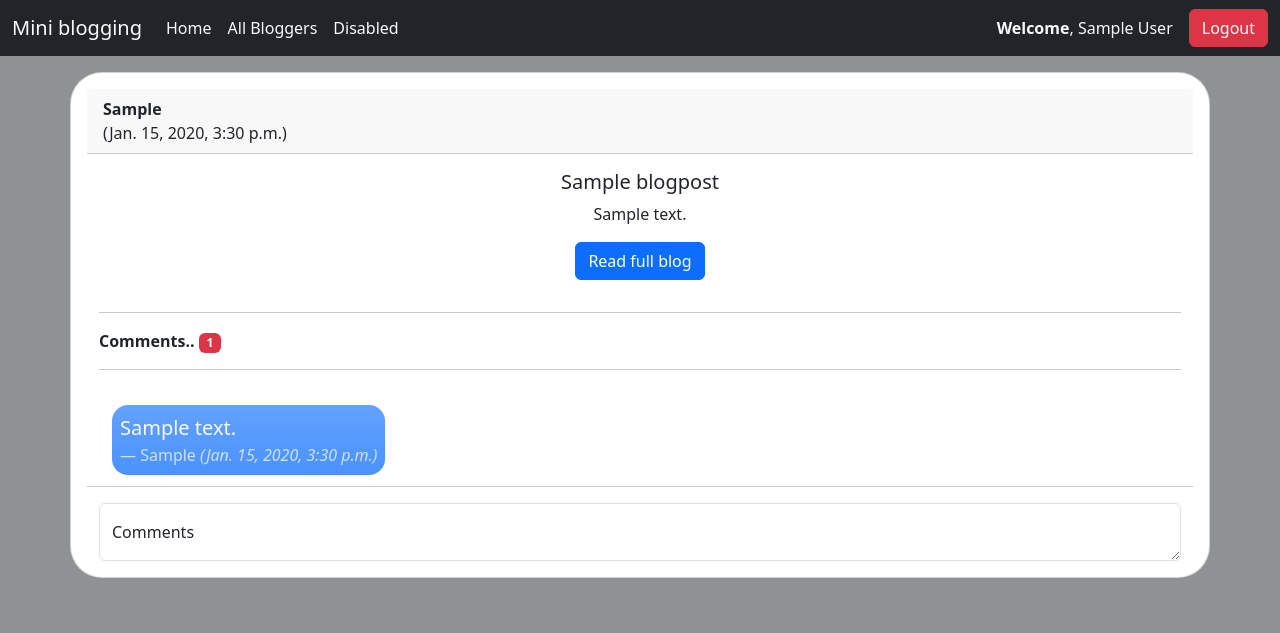
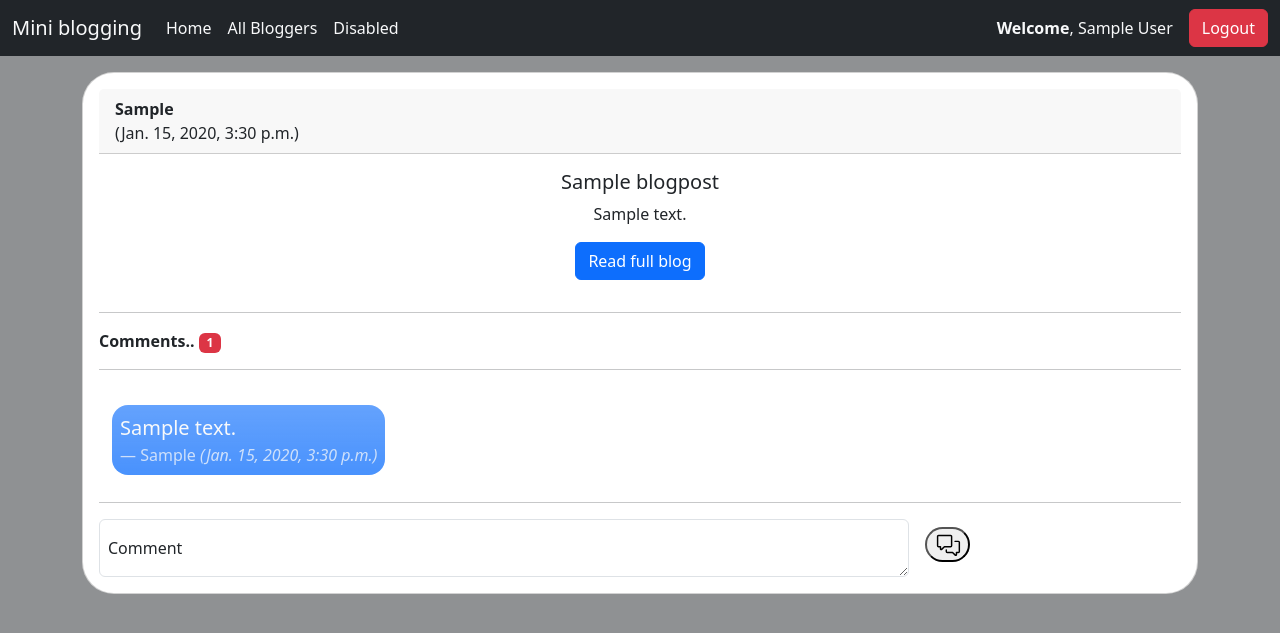
Before and after one commit to AlbatrossMullick/miniBlog, a Django app: page /blogs/ in a window 1280 px wide. Shown: the top 633 px of the page. Run offline with Django 5.2, Linux system fonts and the light colour scheme; a user stored in the database is signed in; tables that the repository leaves empty hold one stand-in row (values such as "Sample post").

Commit message:
user comment box working but still need to fix the updated date time presentation

```diff
--- /dev/null
+++ b/myblog/blog/forms.py
@@ -0,0 +1,30 @@
+from django.forms import ModelForm, Textarea
+from blog.models import Comment
+from django.utils.translation import gettext_lazy as _
+
+
+class UserCommentModelForm(ModelForm):
+    def __init__(self, *args, **kwargs):
+        super(UserCommentModelForm, self).__init__(*args, **kwargs)
+
+        # Removing the default label suffix
+        self.label_suffix = ''
+
+
+
+    def clean_comment(self):
+        data = self.cleaned_data['comment']
+
+        # No valdiation for now
+
+        # Return clean data
+        return data
+
+
+
+    class Meta:
+        model = Comment
+        fields = ['comment']
+        labels = {'comment':_("Comment")}
+        help_texts = {'comments':_("Please give your comment")}
+        widgets={'comment':Textarea(attrs={'placeholder':"Leave a comment here", 'class':'form-control'})}
--- a/myblog/blog/static/javascript/homepage.js
+++ b/myblog/blog/static/javascript/homepage.js
@@ -14,3 +14,87 @@ function readBlog(btn, more, less){
     }
 
 }
+
+// function postComment(event){
+//     event.preventDefault();
+//  console.log(event.target.)
+// }
+
+document.querySelectorAll(".comment-form").forEach(form => {
+    console.log(form)
+    form.addEventListener("submit", function(event){
+        event.preventDefault();
+        const formData = new FormData(form);
+        const csrfToken = form.querySelector('[name=csrfmiddlewaretoken]').value;
+        const blogId = form.getAttribute('data-blog-id')
+        const comment_section = document.querySelector(`.comment-section[data-comments-blog-id="${blogId}"]`).lastElementChild
+        // console.log(comment_section, blogId)
+        const months = ["Jan", "Feb", "Mar", "Apr", "May", "Jun", "Jul", "Aug", "Sep", "Oct", "Nov", "Dec"];
+
+
+
+        // fetching the new comment from the url -> json
+        fetch(`/blogs/${blogId}/`, {
+            method: "POST",
+            headers: {
+                "X-CSRFToken": csrfToken
+            },
+            body: formData
+        }).then(response => response.json()).then(data =>{
+            // console.log(data.status)
+            if(data.status === "success"){
+                // console.log(data.json())
+                const date = new Date(data.comment_date)
+                date_str = `${months[date.getMonth()]} ${date.getDate()}, ${date.getFullYear()}, ${date.toLocaleTimeString('en-US')}`
+                new_comment = `<div class="comment text-start" data-comment-id="${data.comment.id}">
+                <a href="" class=" btn link-underline link-underline-opacity-0">
+                  <blockquote class="blockquote text-start p-2 text-light bg-primary bg-gradient bg-opacity-75 my-1 rounded-4 w-auto">
+                    <p>${data.comment.comment}</p>
+                    <footer class="blockquote-footer text-start text-light fs-6 opacity-75">${date_str} <cite title="Source Title">(${ data.comment.comment_date })</cite></footer>
+                </blockquote>
+                </a>
+                </div>`;
+                comment_section.insertAdjacentHTML("beforeend", new_comment);
+                console.log(comment_section)
+                form.reset();
+            } else {
+                console.error('Failed to add comment', data.errors || data.error)
+            }
+        }).catch(error => console.error('Error:', error));
+
+
+    })
+
+})
+
+
+// document.getElementById('comment-form').addEventListener('submit', function(event){
+//     event.preventDefault();
+
+//     const comment = document.getElementById('id_comment').value;
+//     const csrfToken = document.querySelector('input[name="csrfmiddlewaretoken"]').value;
+
+//     fetch("{% url 'add_comment' blog.id %}", {
+//         method:"POST",
+//         headers:{
+//             "content-Type":"application/json",
+//             "X-CSRFToken": csrfToken
+//         },
+//         body: JSON.stringify({
+//             comment:comment
+//         })
+//     }).then(response => response.json()).then( data =>{
+//         if (data.success === 'success'){
+//             html = "<div class='text-start'>
+//             <a href='' class='btn link-underline link-underline-opacity-0'>
+//               <blockquote class='blockquote text-start p-2 text-light bg-primary bg-gradient bg-opacity-75 my-1 rounded-4 w-auto'>
+//                 <p>" +data.comment+ "</p>
+//                 <footer class='blockquote-footer text-start text-light fs-6 opacity-75'>" +data.user+ "<cite title='Source Title'>("+ data.comment.comment_date +")</cite></footer>
+//             </blockquote>
+//             </a>
+//             </div>"
+//             document.getElementById('comment-section').innerHTML +=html;
+//         }
+//     })
+
+// })
--- a/myblog/blog/templates/index.html
+++ b/myblog/blog/templates/index.html
@@ -6,7 +6,7 @@
 
 {% block content %}
 {% for blog in latest_blogs %}
-<div class="row justify-content-md-center card text-center p-3 my-3 rounded-5">
+<div class="justify-content-md-center card text-center p-3 my-3 rounded-5">
     <div class="card-header text-start">
       <strong>{{blog.blogger_name|capfirst}}</strong><footer class="fs-6 fw-lighter" title="Source Title"> ({{ blog.post_date }})</footer>
     </div>
@@ -26,8 +26,9 @@
         </span>
         <hr>
     </div>
+    <div class="comment-section" data-comments-blog-id="{{ blog.id }}">
     {% for comment in blog.comment_set.all %}
-    <div class="text-start">
+    <div class="comment text-start" data-comment-id="{{ comment.id }}">
     <a href="" class=" btn link-underline link-underline-opacity-0">
       <blockquote class="blockquote text-start p-2 text-light bg-primary bg-gradient bg-opacity-75 my-1 rounded-4 w-auto">
         <p>{{ comment.comment }}</p>
@@ -37,13 +38,18 @@
     </div>
     {% endfor %}
     {% endif %}
+  </div>
   <hr>
-    <div>
+  <div >
       {% if user.is_authenticated %}
-        <form>
-          <div class="form-floating">
-            <textarea class="form-control" placeholder="Leave a comment here" id="floatingTextarea"></textarea>
-            <label for="floatingTextarea">Comments</label>
+      <form class="comment-form row g-2" data-blog-id="{{blog.id}}" method="post">
+        {% csrf_token %}
+        <div class="col-auto form-floating w-75">
+          {{ form.comment }}
+          {{ form.comment.label_tag }}
+        </div>
+        <div class="col-auto">
+          <button class="rounded-5 m-2" type="submit"><svg xmlns="http://www.w3.org/2000/svg" viewBox="-4 -4 30 30" width="29" height="29"><path d="M1.75 1h12.5c.966 0 1.75.784 1.75 1.75v9.5A1.75 1.75 0 0 1 14.25 14H8.061l-2.574 2.573A1.458 1.458 0 0 1 3 15.543V14H1.75A1.75 1.75 0 0 1 0 12.25v-9.5C0 1.784.784 1 1.75 1ZM1.5 2.75v9.5c0 .138.112.25.25.25h2a.75.75 0 0 1 .75.75v2.19l2.72-2.72a.749.749 0 0 1 .53-.22h6.5a.25.25 0 0 0 .25-.25v-9.5a.25.25 0 0 0-.25-.25H1.75a.25.25 0 0 0-.25.25Z"></path><path d="M22.5 8.75a.25.25 0 0 0-.25-.25h-3.5a.75.75 0 0 1 0-1.5h3.5c.966 0 1.75.784 1.75 1.75v9.5A1.75 1.75 0 0 1 22.25 20H21v1.543a1.457 1.457 0 0 1-2.487 1.03L15.939 20H10.75A1.75 1.75 0 0 1 9 18.25v-1.465a.75.75 0 0 1 1.5 0v1.465c0 .138.112.25.25.25h5.5a.75.75 0 0 1 .53.22l2.72 2.72v-2.19a.75.75 0 0 1 .75-.75h2a.25.25 0 0 0 .25-.25v-9.5Z"></path></svg></button>
         </div>
       </form>
       {% else %}
--- a/myblog/blog/urls.py
+++ b/myblog/blog/urls.py
@@ -3,4 +3,5 @@ from . import views
 
 urlpatterns = [
     path('', views.index,  name='index'),
+    path('<int:blog_id>/', views.add_comment, name='add_comment'), # type: ignore
 ]
--- a/myblog/blog/views.py
+++ b/myblog/blog/views.py
@@ -1,5 +1,9 @@
-from django.shortcuts import render, HttpResponse
+from django.shortcuts import get_object_or_404, render, HttpResponse
+from django.http import JsonResponse
+from django.views.decorators.csrf import csrf_exempt
 from .models import BlogPost, Comment
+from .forms import UserCommentModelForm
+from .serializers import CommentSerializer
 # from django.contrib.auth.models import User
 # Create your views here.
 
@@ -7,9 +11,36 @@ from .models import BlogPost, Comment
 def index(request):
 
     latest_blogs = BlogPost.objects.all()
+    form = UserCommentModelForm()
 
     context = {
         'latest_blogs': latest_blogs,
+        'form': form,
     }
 
     return render(request, 'index.html', context)
+
+
+@csrf_exempt
+def add_comment(request, blog_id):
+    if request.method == "POST":
+        # content = request.POST.get('comment')
+        blogs = get_object_or_404(BlogPost, id=blog_id)
+
+        form = UserCommentModelForm(request.POST)
+
+        if form.is_valid():
+            comment = form.save(commit=False)
+            comment.blog_post = blogs
+            comment.comment_by = request.user
+            comment.save()
+            serializer = CommentSerializer(comment)
+            return JsonResponse({'status': 'success', 'comment': serializer.data })
+        else:
+            return JsonResponse({'status': 'failure', 'errors': form.errors})
+
+    return JsonResponse({'status': 'failure'})
+
+        # print(request.user)
+
+        # return HttpResponse(request, "hello")
--- a/myblog/myblog/settings.py
+++ b/myblog/myblog/settings.py
@@ -40,6 +40,7 @@ INSTALLED_APPS = [
     'django.contrib.staticfiles',
     # NewAPP config
     'blog.apps.BlogConfig',
+    'rest_framework',
 ]
 
 MIDDLEWARE = [
```
Also changed, not shown: myblog/blog/serializers.py (added, +12 -0 lines). Lines whose indentation alone changed are shown as unchanged.
